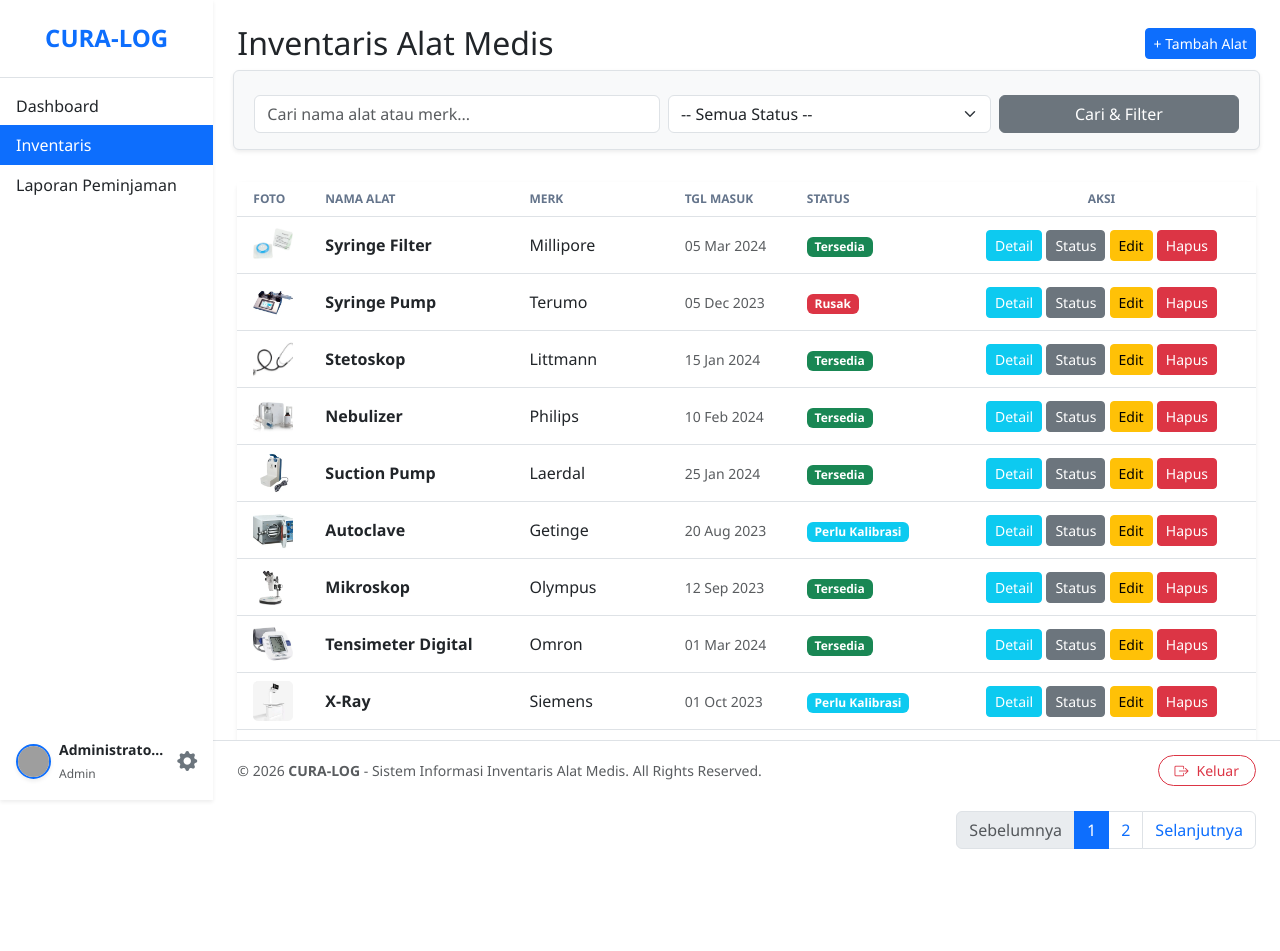
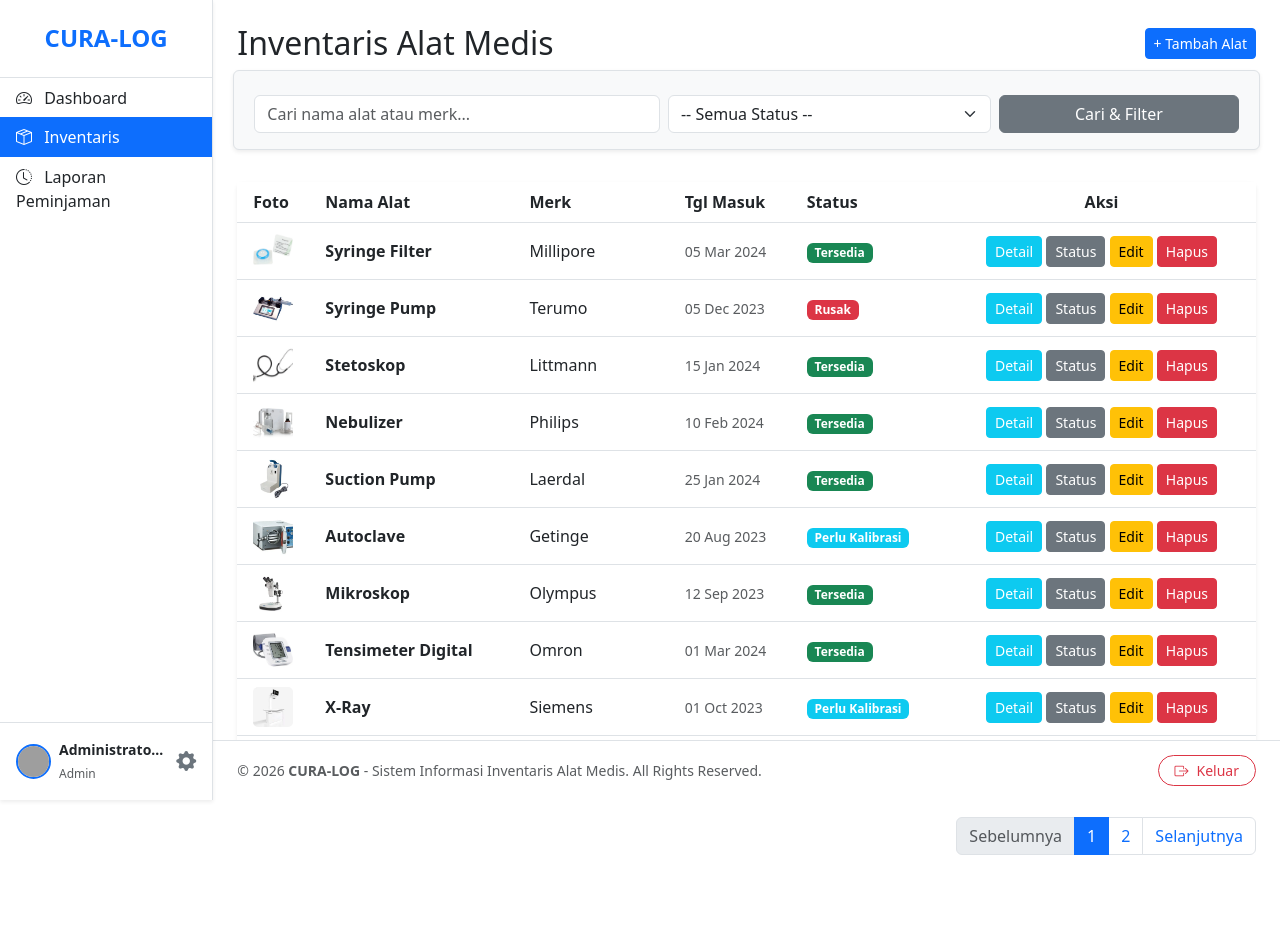
Before and after one commit to dfdwii/CURA-LOG, a PHP site: page /CURALOG/fungsi/inventory.php in a window 1280 px wide. Before the commit the page ends 849 px from the top, so only its background shows below. Run offline with PHP 8.4, Linux system fonts and the light colour scheme; a user stored in the database is signed in; data comes from the database, SQL or seed files in the repository; grey boxes are pictures that could not be loaded.

Commit message:
fix pada style

```diff
--- a/css/style.css
+++ b/css/style.css
@@ -5,11 +5,21 @@
 
 body {
     font-family: 'Segoe UI', Tahoma, Geneva, Verdana, sans-serif;
+    margin: 0;
+    padding: 0;
+    padding-bottom: 60px;
+    position: relative;
 }
 
 .sidebar {
-min-height: 100vh;
-border-right: 2px solid gray;
+    position: fixed;
+    top: 0;
+    left: 0;
+    bottom: 0;
+    width: 16.666667%;
+    z-index: 1030;
+    overflow-y: auto;
+    border-right: 2px solid #dee2e6;
 }
 
 .sb-brand {
@@ -42,44 +52,6 @@ margin-top: 50px;
     margin-bottom: 50px;
 }
 
-body {
-    position: relative;
-    padding-bottom: 60px;
-}
-
-.footer {
-    position: absolute;
-    bottom: 0;
-    right: 0;
-    width: 83.333333%;
-    height: 60px;
-    display: flex;
-    align-items: center;
-    justify-content: center;
-    z-index: 10;
-}
-
-@media (max-width: 767.98px) {
-    .footer {
-        width: 100%;
-    }
-}
-
-body {
-    margin: 0;
-    padding: 0;
-}
-
-.sidebar {
-    position: fixed;
-    top: 0;
-    left: 0;
-    bottom: 0;
-    width: 16.666667%;
-    z-index: 1030;
-    overflow-y: auto;
-}
-
 .footer {
     position: fixed;
     bottom: 0;
@@ -91,15 +63,17 @@ body {
     align-items: center;
     justify-content: center;
     border-top: 1px solid #dee2e6;
+    background-color: #ffffff;
 }
-
 
 @media (max-width: 767.98px) {
     .sidebar {
         position: relative;
         width: 100%;
         height: auto;
+        border-right: none;
     }
+
     .footer {
         width: 100%;
     }
--- a/fungsi/inventory.php
+++ b/fungsi/inventory.php
@@ -18,7 +18,9 @@ if ($f_status != '') $url_query .= "&f_status=" . urlencode($f_status);
 if (isset($_POST['simpan_status'])) {
     $id_alat = $_POST['id_alat_status'];
     $status_baru = $_POST['status_baru'];
+
     mysqli_query($koneksi, "UPDATE alat SET status='$status_baru' WHERE id_alat='$id_alat'");
+
     if ($status_baru == 'Tersedia') {
         mysqli_query($koneksi, "UPDATE history_peminjaman SET status_peminjaman='Dikembalikan', tgl_kembali=NOW()
                                 WHERE id_alat='$id_alat' AND status_peminjaman='Dipinjam'");
@@ -33,7 +35,7 @@ include '../tampilan/header.php';
     <div class="row">
         <?php include '../tampilan/sidebar.php'; ?>
 
-        <div class="col-md-10 offset-md-2 px-4 pt-0" style="padding-bottom: 80px;">
+        <div class="main-content px-4 pt-0">
 
             <div class="sticky-top pt-4 pb-3 mb-3 bg-body" style="z-index: 10;">
                 <div class="d-flex justify-content-between align-items-center mb-3">
@@ -63,8 +65,9 @@ include '../tampilan/header.php';
                 </form>
             </div>
 
-            <div class="card shadow-sm border-0 mb-4">
+            <div class="card shadow-sm border-0 mb-4 bg-body">
                 <div class="card-body p-0">
+                    <div class="table-responsive">
                         <table class="table table-hover align-middle mb-0">
                             <thead>
                                 <tr>
@@ -101,15 +104,15 @@ include '../tampilan/header.php';
                                         if ($data['status'] == 'Perlu Kalibrasi') $warna = 'bg-info text-white';
                                 ?>
                                 <tr>
-                                <td class="ps-3"><img src="../assets/img/alat_medis/<?php echo $data['gambar']; ?>" style="width:40px;height:40px;object-fit:cover;border-radius:5px;"></td>
-                                <td><strong><?php echo $data['nama_alat']; ?></strong></td>
-                                <td><?php echo $data['merk']; ?></td>
+                                    <td class="ps-3"><img src="../assets/img/alat_medis/<?php echo htmlspecialchars($data['gambar']); ?>" style="width:40px;height:40px;object-fit:cover;border-radius:5px;"></td>
+                                    <td><strong><?php echo htmlspecialchars($data['nama_alat']); ?></strong></td>
+                                    <td><?php echo htmlspecialchars($data['merk']); ?></td>
                                     <td><small class="text-muted"><?php echo date('d M Y', strtotime($data['tgl_masuk'])); ?></small></td>
-                                <td><span class="badge <?php echo $warna; ?>"><?php echo $data['status']; ?></span></td>
-                                <td class="text-center">
-                                    <button class="btn btn-info btn-sm text-white" onclick="lihatDetail('<?php echo $data['nama_alat']; ?>', '<?php echo $data['merk']; ?>', '<?php echo htmlspecialchars($data['keterangan']); ?>')">Detail</button>
+                                    <td><span class="badge <?php echo $warna; ?>"><?php echo htmlspecialchars($data['status']); ?></span></td>
+                                    <td class="text-center" style="min-width: 180px;">
+                                        <button class="btn btn-info btn-sm text-white" onclick="lihatDetail('<?php echo htmlspecialchars($data['nama_alat']); ?>', '<?php echo htmlspecialchars($data['merk']); ?>', '<?php echo htmlspecialchars($data['keterangan']); ?>')">Detail</button>
                                         <?php if ($role != 'dokter') { ?>
-                                        <button class="btn btn-secondary btn-sm" onclick="bukaStatus('<?php echo $data['id_alat']; ?>', '<?php echo htmlspecialchars($data['nama_alat']); ?>', '<?php echo $data['status']; ?>')">Status</button>
+                                            <button class="btn btn-secondary btn-sm" onclick="bukaStatus('<?php echo $data['id_alat']; ?>', '<?php echo htmlspecialchars($data['nama_alat']); ?>', '<?php echo htmlspecialchars($data['status']); ?>')">Status</button>
                                             <a href="edit_alat.php?id=<?php echo $data['id_alat']; ?>" class="btn btn-warning btn-sm">Edit</a>
                                             <a href="hapus_alat.php?id=<?php echo $data['id_alat']; ?>" class="btn btn-danger btn-sm" onclick="return confirm('Yakin hapus?')">Hapus</a>
                                         <?php } else if ($data['status'] == 'Tersedia') { ?>
@@ -120,6 +123,7 @@ include '../tampilan/header.php';
                                 <?php } } ?>
                             </tbody>
                         </table>
+                    </div>
                 </div>
             </div>
 
--- a/tampilan/footer.php
+++ b/tampilan/footer.php
@@ -1,9 +1,9 @@
-<footer class="footer border-top d-flex align-items-center justify-content-between px-4 bg-body" style="position: fixed; bottom: 0; right: 0; width: 83.333333%; height: 60px; z-index: 1020;">
+<footer class="footer border-top d-flex align-items-center justify-content-between px-4 bg-body footer-desktop" style="position: fixed; bottom: 0; right: 0; height: 60px; z-index: 1020;">
     <span class="text-muted small">
         &copy; <?php echo date('Y'); ?> <strong>CURA-LOG</strong> - Sistem Informasi Inventaris Alat Medis. All Rights Reserved.
     </span>
 
-    <a href="<?php echo $base_url; ?>logout.php" class="btn btn-sm btn-outline-danger d-flex align-items-center px-3" style="border-radius: 20px; font-weight: 500;" onclick="return confirm('Apakah Anda yakin ingin keluar dari sistem?')">
+    <a href="<?php echo $base_url; ?>logout.php" class="btn btn-sm btn-outline-danger px-3 d-none d-md-flex align-items-center" style="border-radius: 20px; font-weight: 500;" onclick="return confirm('Apakah Anda yakin ingin keluar dari sistem?')">
         <i class="bi bi-box-arrow-right me-2"></i> Keluar
     </a>
 </footer>
@@ -102,3 +102,6 @@ document.addEventListener("DOMContentLoaded", function() {
     }
 });
 </script>
+
+</body>
+</html>
--- a/tampilan/header.php
+++ b/tampilan/header.php
@@ -3,9 +3,23 @@
 <head>
     <meta charset="UTF-8">
     <meta name="viewport" content="width=device-width, initial-scale=1.0">
-    <title>CURA-LOG - Inventaris Alat Medis</title>
+    <title>CURA-LOG - Sistem Inventaris Medis</title>
     <link href="https://cdn.jsdelivr.net/npm/bootstrap@5.3.0/dist/css/bootstrap.min.css" rel="stylesheet">
-    <link rel="stylesheet" href="https://cdn.jsdelivr.net/npm/bootstrap-icons@1.11.3/font/bootstrap-icons.min.css">
-    <link rel="stylesheet" href="<?php echo $base_url; ?>css/style.css">
+    <link rel="stylesheet" href="https://cdn.jsdelivr.net/npm/bootstrap-icons@1.11.0/font/bootstrap-icons.css">
+    <style>
+        body, html { overflow-x: hidden; }
+
+        @media (min-width: 768px) {
+            .sidebar-desktop { position: fixed; top: 0; left: 0; bottom: 0; width: 16.666667%; z-index: 1030; }
+            .main-content { margin-left: 16.666667%; width: 83.333333%; padding-bottom: 80px; }
+            .footer-desktop { width: 83.333333%; }
+        }
+
+        @media (max-width: 767.98px) {
+            .main-content { margin-left: 0; width: 100%; padding-top: 75px; padding-bottom: 80px; }
+            .footer-desktop { width: 100%; right: 0; }
+        }
+        .table-responsive { border: none; }
+    </style>
 </head>
-<body>
+<body class="bg-body">
--- a/tampilan/sidebar.php
+++ b/tampilan/sidebar.php
@@ -1,33 +1,43 @@
-<?php
-$current_page = basename($_SERVER['PHP_SELF']);
-?>
-<div class="col-md-2 d-none d-md-block bg-body shadow-sm p-0" style="position: fixed; top: 0; left: 0; bottom: 0; width: 16.666667%; z-index: 1030;">
+<?php $current_page = basename($_SERVER['PHP_SELF']); ?>
 
-    <div class="p-4 border-bottom text-center">
+<nav class="navbar navbar-dark bg-primary fixed-top d-md-none shadow-sm" style="z-index: 1050;">
+    <div class="container-fluid">
+        <a class="navbar-brand fw-bold" href="#">CURA-LOG</a>
+        <button class="navbar-toggler border-0" type="button" data-bs-toggle="offcanvas" data-bs-target="#sidebarMenu">
+            <span class="navbar-toggler-icon"></span>
+        </button>
+    </div>
+</nav>
+
+<div class="offcanvas-md offcanvas-start bg-body shadow-sm p-0 border-end sidebar-desktop" tabindex="-1" id="sidebarMenu">
+    <div class="p-4 border-bottom text-center d-none d-md-block">
         <h4 class="text-primary fw-bold m-0">CURA-LOG</h4>
     </div>
 
-    <div class="list-group list-group-flush mt-2" style="height: calc(100vh - 160px); overflow-y: auto;">
+    <div class="offcanvas-header d-md-none border-bottom">
+        <h5 class="offcanvas-title text-primary fw-bold">Navigasi</h5>
+        <button type="button" class="btn-close" data-bs-dismiss="offcanvas" data-bs-target="#sidebarMenu"></button>
+    </div>
+
+    <div class="list-group list-group-flush mt-2 mt-md-0" style="height: calc(100vh - 160px); overflow-y: auto;">
         <a href="<?php echo $base_url; ?>index.php" class="list-group-item list-group-item-action border-0 <?php echo ($current_page == 'index.php') ? 'active bg-primary text-white' : 'bg-transparent'; ?>">
-            Dashboard
+            <i class="bi bi-speedometer2 me-2"></i> Dashboard
         </a>
         <a href="<?php echo $base_url; ?>fungsi/inventory.php" class="list-group-item list-group-item-action border-0 <?php echo ($current_page == 'inventory.php') ? 'active bg-primary text-white' : 'bg-transparent'; ?>">
-            Inventaris
+            <i class="bi bi-box-seam me-2"></i> Inventaris
         </a>
         <a href="<?php echo $base_url; ?>fungsi/history.php" class="list-group-item list-group-item-action border-0 <?php echo ($current_page == 'history.php') ? 'active bg-primary text-white' : 'bg-transparent'; ?>">
-            <?php echo ($_SESSION['role'] == 'dokter') ? 'Histori Pinjam' : 'Laporan Peminjaman'; ?>
+            <i class="bi bi-clock-history me-2"></i> <?php echo ($_SESSION['role'] == 'dokter') ? 'Histori Pinjam' : 'Laporan Peminjaman'; ?>
         </a>
     </div>
 
-    <div class="dropup bg-body" style="position: absolute; bottom: 0; left: 0; width: 100%; z-index: 1040;">
-        <div class="d-flex align-items-center justify-content-between p-3" data-bs-toggle="dropdown" aria-expanded="false" style="cursor: pointer;">
+    <div class="dropup bg-body border-top" style="position: absolute; bottom: 0; left: 0; width: 100%; z-index: 1040;">
+        <div class="d-flex align-items-center justify-content-between p-3" data-bs-toggle="dropdown" style="cursor: pointer;">
             <div class="d-flex align-items-center">
                 <?php if(!empty($_SESSION['foto'])){ ?>
-                    <img src="<?php echo $base_url; ?>assets/img/users/<?php echo $_SESSION['foto']; ?>" class="rounded-circle shadow-sm" style="width: 35px; height: 35px; object-fit: cover; border: 2px solid #0d6efd;">
+                    <img src="<?php echo $base_url; ?>assets/img/users/<?php echo $_SESSION['foto']; ?>" class="rounded-circle" style="width: 35px; height: 35px; object-fit: cover; border: 2px solid #0d6efd;">
                 <?php } else { ?>
-                    <div class="bg-primary text-white rounded-circle d-flex align-items-center justify-content-center" style="width: 35px; height: 35px; font-weight: bold;">
-                        <?php echo substr($_SESSION['nama'], 0, 1); ?>
-                    </div>
+                    <div class="bg-primary text-white rounded-circle d-flex align-items-center justify-content-center" style="width: 35px; height: 35px; font-weight: bold;"><?php echo substr($_SESSION['nama'], 0, 1); ?></div>
                 <?php } ?>
                 <div class="ms-2">
                     <strong class="d-block text-truncate" style="font-size: 14px; max-width: 110px;"><?php echo $_SESSION['nama']; ?></strong>
@@ -36,21 +46,18 @@ $current_page = basename($_SERVER['PHP_SELF']);
             </div>
             <i class="bi bi-gear-fill text-secondary fs-5"></i>
         </div>
-
         <ul class="dropdown-menu shadow border-0 w-100 mb-2">
-            <li><a class="dropdown-item py-2" href="#" data-bs-toggle="modal" data-bs-target="#modalProfil"><i class="bi bi-person me-2"></i> Profil Saya</a></li>
-            <li><a class="dropdown-item py-2" href="#" data-bs-toggle="modal" data-bs-target="#modalPassword"><i class="bi bi-shield-lock me-2"></i> Ganti Password</a></li>
+            <li><a class="dropdown-item py-2" href="#" data-bs-toggle="modal" data-bs-target="#modalProfil"><i class="bi bi-person me-2"></i> Profil</a></li>
+            <li><a class="dropdown-item py-2" href="#" data-bs-toggle="modal" data-bs-target="#modalPassword"><i class="bi bi-shield-lock me-2"></i> Password</a></li>
             <li><hr class="dropdown-divider"></li>
             <li class="px-3 py-2">
-                <div class="form-check form-switch m-0">
-                    <input class="form-check-input" type="checkbox" role="switch" id="darkModeToggle" style="cursor: pointer;">
-                    <label class="form-check-label" for="darkModeToggle" style="cursor: pointer;">
-                        <i class="bi bi-moon-stars me-1"></i> Mode Gelap
-                    </label>
+                <div class="form-check form-switch">
+                    <input class="form-check-input" type="checkbox" id="darkModeToggle">
+                    <label class="form-check-label small" for="darkModeToggle">Mode Gelap</label>
                 </div>
             </li>
             <li><hr class="dropdown-divider"></li>
-            <li><a class="dropdown-item py-2 text-danger" href="<?php echo $base_url; ?>logout.php"><i class="bi bi-box-arrow-right me-2"></i> Keluar</a></li>
+            <li><a class="dropdown-item py-2 text-danger" href="<?php echo $base_url; ?>logout.php" onclick="return confirm('Yakin ingin keluar?')"><i class="bi bi-box-arrow-right me-2"></i> Keluar</a></li>
         </ul>
     </div>
 </div>
```
Also changed, not shown: fungsi/tambah_alat.php (+11 -0 lines). Lines whose indentation alone changed are shown as unchanged.
